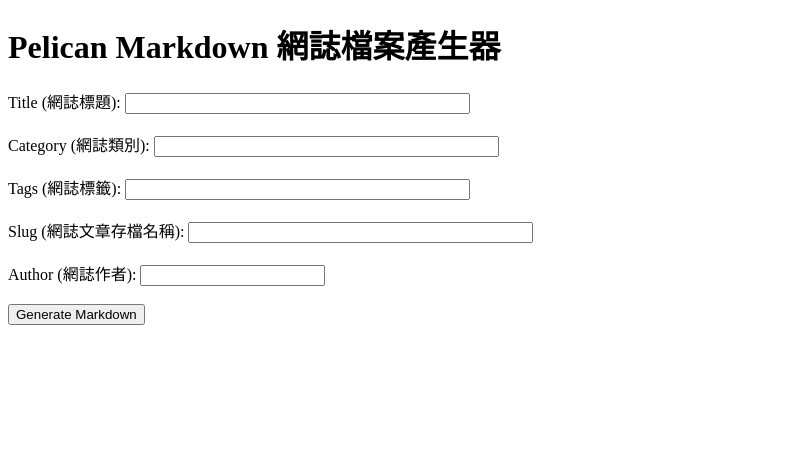
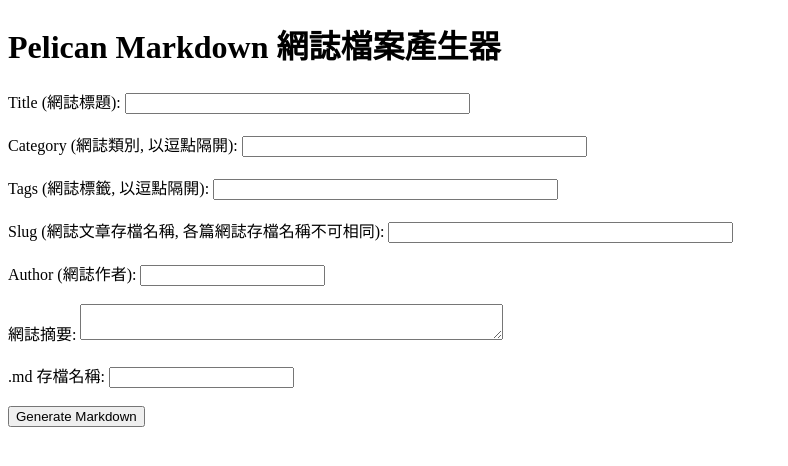
Before and after one commit to mdecycu/pelican_md_generator, a Flask app: template templates/paragraphs.html in a window 1280 px wide. Shown: the top 466 px of the page, without its empty margins (0-788 px from the left). Run offline with Flask 3, Linux system fonts and the light colour scheme; the template is opened without the code that fills it, so the values that code supplies are empty.

Commit message:
配合新增網誌摘要欄位修改

```diff
--- a/templates/paragraphs.html
+++ b/templates/paragraphs.html
@@ -10,17 +10,23 @@
         <label for="title">Title (網誌標題):</label>
         <input type="text" id="title" name="title" size="40" required>
         <br><br>
-        <label for="category">Category (網誌類別):</label>
+        <label for="category">Category (網誌類別, 以逗點隔開):</label>
         <input type="text" id="category" name="category" size="40" required>
         <br><br>
-        <label for="tags">Tags (網誌標籤):</label>
+        <label for="tags">Tags (網誌標籤, 以逗點隔開):</label>
         <input type="text" id="tags" name="tags" size="40" required>
         <br><br>
-        <label for="slug">Slug (網誌文章存檔名稱):</label>
+        <label for="slug">Slug (網誌文章存檔名稱, 各篇網誌存檔名稱不可相同):</label>
         <input type="text" id="slug" name="slug" size="40" required>
         <br><br>
         <label for="author">Author (網誌作者):</label>
         <input type="text" id="author" name="author" size="20" required>
+        <br><br>
+        <label for="abstract">網誌摘要:</label>
+        <textarea id="abstract" name="abstract" rows="2" cols="50" required></textarea>
+        <br><br>
+        <label for="file_name">.md 存檔名稱:</label>
+        <input type="text" id="file_name" name="file_name" required>
         <br><br>
         {% for i in range(num_paragraphs|int) %}
         <label for="paragraph_{{ i }}">Paragraph {{ i + 1 }}:</label>
```
